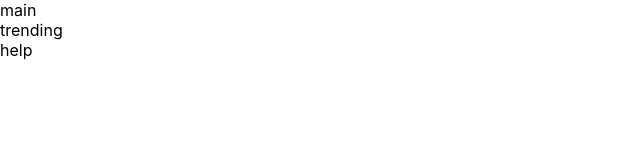
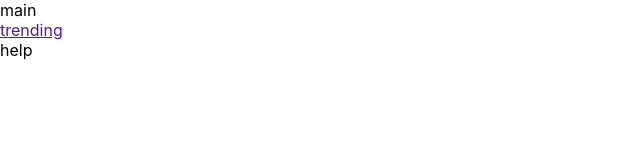
Before and after one commit to ElinNageum/YouCode-Hackathon-2024, a React (Create React App) app: page / in a window 1280 px wide. Shown: the top 160 px of the page, without its empty margins (0-640 px from the left). Built offline with nearby package versions, Linux system fonts and the light colour scheme.

Commit message:
create trending page

```diff
--- a/src/components/Navbar.js
+++ b/src/components/Navbar.js
@@ -7,7 +7,7 @@ const Navbar = () => {
             main
         </div>
         <div>
-            trending
+        <a href="" target="_blank">trending</a>
         </div>
         <div>
             help
```
Also changed, not shown: src/components/trending.js (added).
